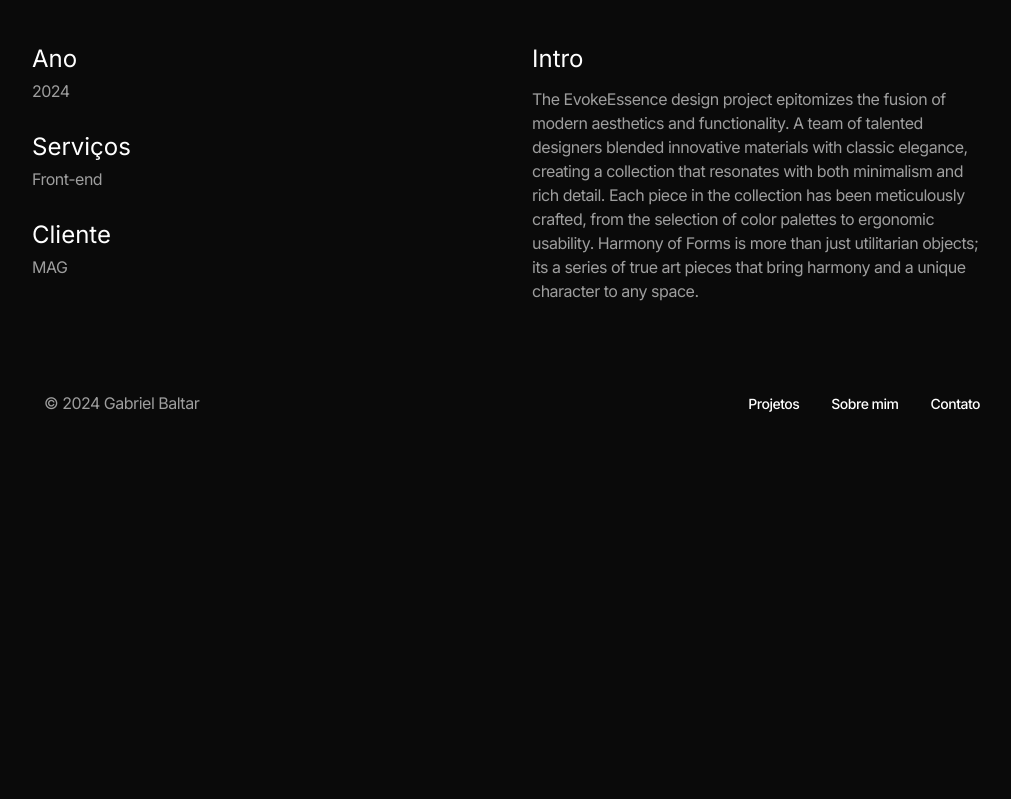
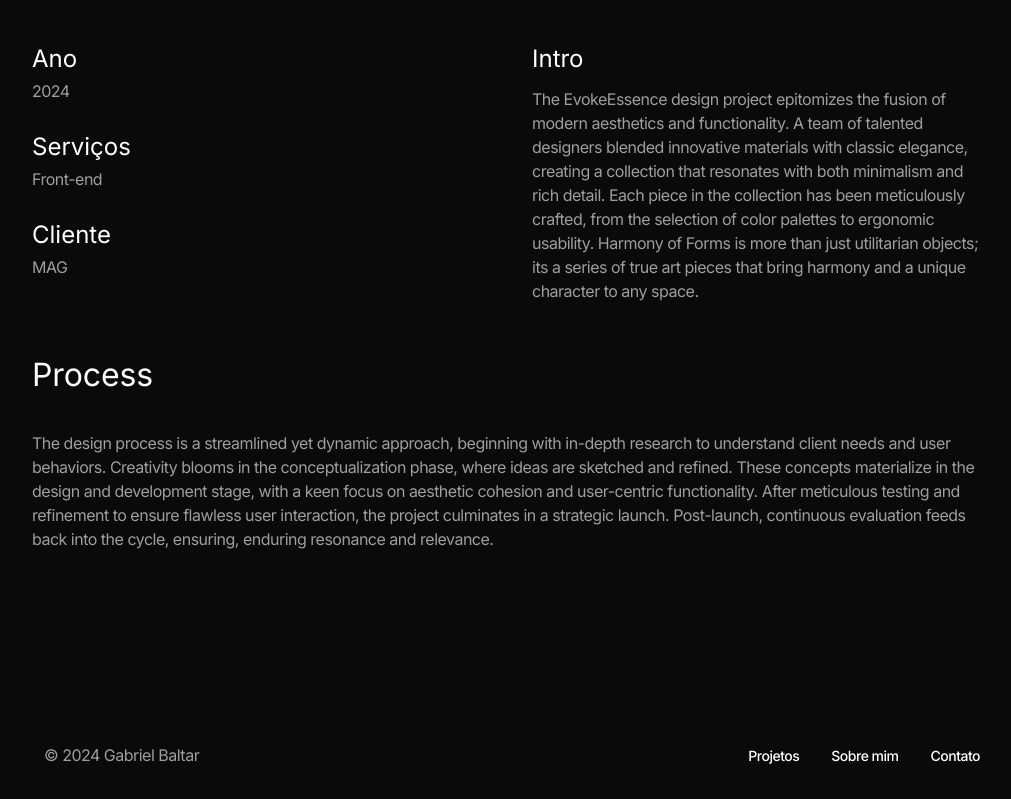
Before and after one commit to gabrielbaltar/react-portfolio, a React (Vite) app: page /project in a window 1280 px wide. Shown: the part 796-1595 px from the top of the page, without its empty margins (128-1139 px from the left). Before the commit the page ends 1243 px from the top, so only its background shows below. Built offline with nearby package versions, Linux system fonts and the light colour scheme.

Commit message:
Project Page

```diff
--- a/src/pages/ProjectDetails/projectsDetails.jsx
+++ b/src/pages/ProjectDetails/projectsDetails.jsx
@@ -29,7 +29,7 @@ const ProjectDetails = () => {
                   <p>2024</p>
                 </div>
                 <div>
-                <h4>Serviços    </h4>
+                  <h4>Serviços </h4>
                   <p>Front-end</p>
                 </div>
                 <div>
@@ -44,16 +44,33 @@ const ProjectDetails = () => {
                   modern aesthetics and functionality. A team of talented
                   designers blended innovative materials with classic elegance,
                   creating a collection that resonates with both minimalism and
-                rich detail. Each piece in the collection has been meticulously
-                crafted, from the selection of color palettes to ergonomic
-                usability. Harmony of Forms is more than just utilitarian
-                objects; its a series of true art pieces that bring harmony and
-                a unique character to any space.
+                  rich detail. Each piece in the collection has been
+                  meticulously crafted, from the selection of color palettes to
+                  ergonomic usability. Harmony of Forms is more than just
+                  utilitarian objects; its a series of true art pieces that
+                  bring harmony and a unique character to any space.
                 </p>
               </div>
             </div>
           </div>
+
+          <div className="processContainer">
+          <h2>Process</h2>
+          <p>
+            The design process is a streamlined yet dynamic
+            approach, beginning with in-depth research to understand client
+            needs and user behaviors. Creativity blooms in the conceptualization
+            phase, where ideas are sketched and refined. These concepts
+            materialize in the design and development stage, with a keen focus
+            on aesthetic cohesion and user-centric functionality. After
+            meticulous testing and refinement to ensure flawless user
+            interaction, the project culminates in a strategic launch.
+            Post-launch, continuous evaluation feeds back into the cycle,
+            ensuring, enduring resonance and relevance.
+          </p>
+        </div>
         </section>
+
     );
 
 }
--- a/src/pages/ProjectDetails/style.css
+++ b/src/pages/ProjectDetails/style.css
@@ -87,6 +87,33 @@
     letter-spacing: -0.5px;
 }
 
+.processContainer {
+    display: flex;
+    margin: 0;
+    flex-direction: column;
+    text-align: left;
+    max-width: 100%;
+    margin-bottom: 10rem;
+}
+
+.processContainer h2 {
+    font-size: 2rem;
+    font-weight: 400;
+    letter-spacing: -0.1px;
+    color: #ffffff;
+    line-height: 100%;
+    margin-bottom: 1rem;
+    margin-bottom: 2.5rem;
+}
+
+.processContainer p {
+    font-size: 1rem;
+    font-weight: 400;
+    color: #9E9E9E;
+    line-height: 150%;
+    letter-spacing: -0.5px;
+}
+
 @media screen and (max-width: 650px) {
 
     .projectIntro h2 {
```
Lines whose indentation alone changed are shown as unchanged.
